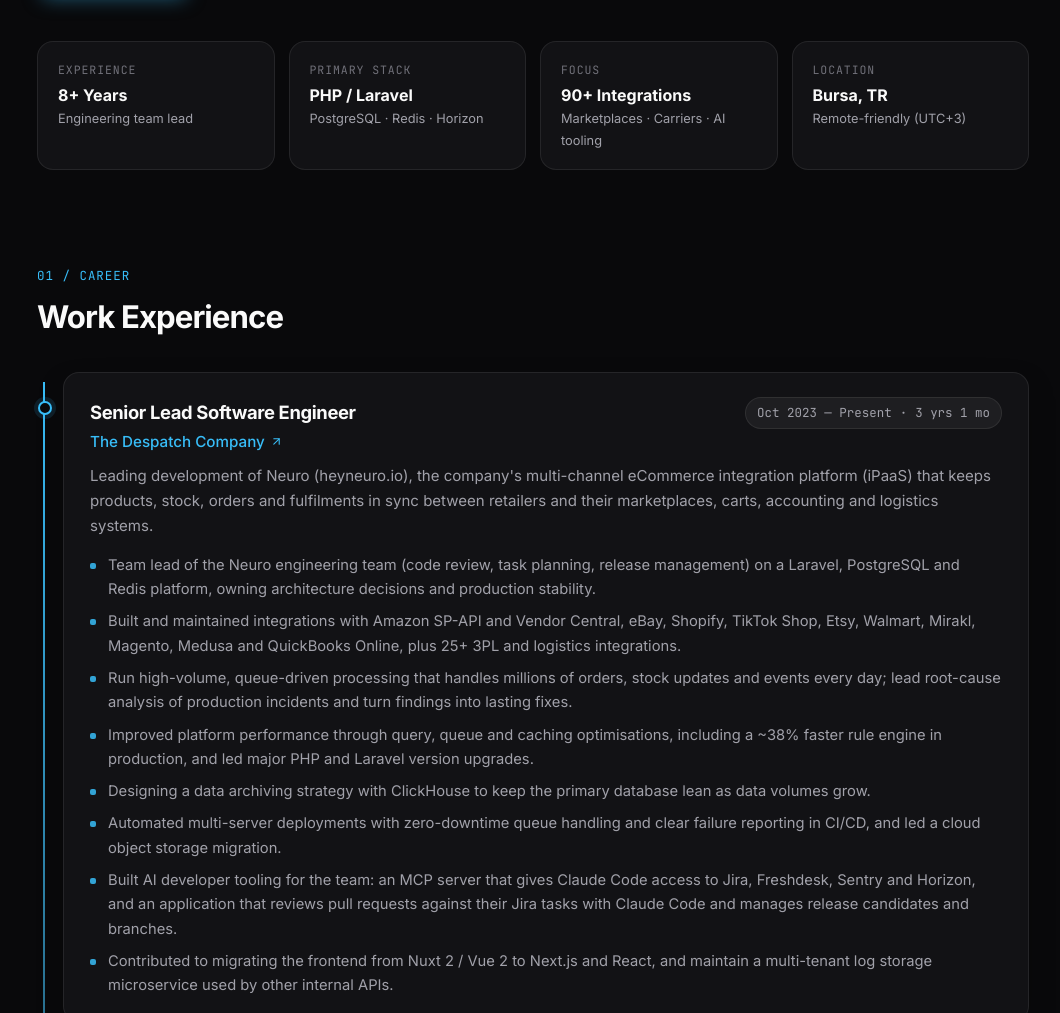
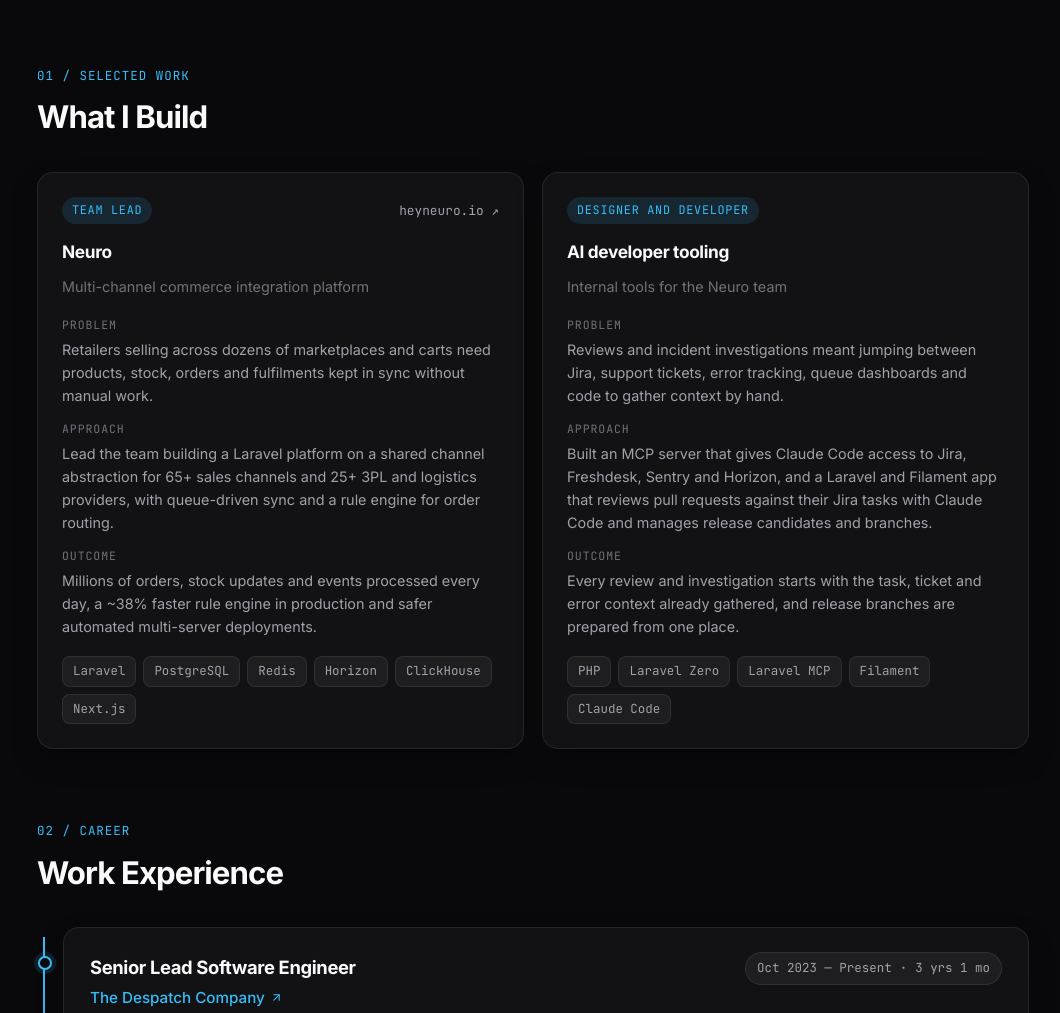
Before and after one commit to ahmetbedir/ahmetbedir.github.io, a website: page index.html in a window 1280 px wide. Shown: the part 688-1701 px from the top of the page, without its empty margins (107-1167 px from the left). Drawn offline with Linux system fonts and the light colour scheme.

Commit message:
Add Selected Work case studies, short hero pitch and tidy skills
Introduce a Selected Work section driven by resume.json selectedWork
(Neuro and AI developer tooling), show a one-line basics.pitch in the
hero instead of the full summary, and fold the Tools group into the
other skill groups so the grid fills two even rows.

```diff
--- a/index.html
+++ b/index.html
@@ -899,8 +899,57 @@ a {
   }
 }
 
+/* Selected Work case studies */
+.case-card:hover {
+  transform: none;
+}
+
+.case-role {
+  font-size: 0.74rem;
+  letter-spacing: 0.06em;
+  text-transform: uppercase;
+  color: var(--accent);
+  background: var(--accent-soft);
+  padding: 4px 10px;
+  border-radius: 999px;
+}
+
+.case-link {
+  font-size: 0.8rem;
+  color: var(--text-secondary);
+}
+
+.case-link:hover {
+  color: var(--accent);
+}
+
+.case-subtitle {
+  font-size: 0.9rem;
+  color: var(--text-muted);
+  margin-bottom: 16px;
+}
+
+.case-steps {
+  margin: 0 0 18px;
+}
+
+.case-steps dt {
+  font-size: 0.72rem;
+  letter-spacing: 0.08em;
+  text-transform: uppercase;
+  color: var(--text-muted);
+  margin-top: 12px;
+}
+
+.case-steps dd {
+  margin: 4px 0 0;
+  font-size: 0.9rem;
+  line-height: 1.6;
+  color: var(--text-secondary);
+}
+
     </style>
-    <script type="application/ld+json">{"@context":"https://schema.org","@type":"Person","name":"Ahmet Bedir","jobTitle":"Senior Lead Software Engineer","url":"https://ahmetbedir.dev","image":"https://avatars.githubusercontent.com/u/10426366?s=400&u=8ba34be7ab42ddd948d01b61bc2297d22c5d3eba&v=4","email":"mailto:ahmetbedir16@gmail.com","address":{"@type":"PostalAddress","addressLocality":"Bursa","addressCountry":"TR"},"sameAs":["https://www.linkedin.com/in/ahmet-bedir","https://github.com/ahmetbedir"],"worksFor":{"@type":"Organization","name":"The Despatch Company","url":"https://thedespatchcompany.com"},"alumniOf":[{"@type":"CollegeOrUniversity","name":"Anadolu University"},{"@type":"CollegeOrUniversity","name":"Dumlupınar University"}],"knowsAbout":["PHP","Laravel","Filament","Livewire","Pest","JavaScript","TypeScript","Vue.js","Nuxt.js","React","Next.js","Node.js","PostgreSQL","MySQL","ClickHouse","Redis","Laravel Horizon","MongoDB","Docker","Laravel Forge","DigitalOcean","AWS S3","Bitbucket Pipelines","GitHub Actions","Linux","Nginx","Sentry","RESTful API Design","GraphQL","Microservices","Marketplace & Carrier API Integrations","OAuth2","Queue-Driven Architecture","Performance Tuning","TDD","Claude Code","MCP Servers","LLM-Driven Code Review","Agentic Workflows","Team Leadership","Mentoring","Code Review","Release Management","Agile/Scrum","Git","Bitbucket","GitHub","Jira","PHPStan/Larastan","Vite"]}</script>
+    <script type="application/ld+json">{"@context":"https://schema.org","@type":"Person","name":"Ahmet Bedir","jobTitle":"Senior Lead Software Engineer","url":"https://ahmetbedir.dev","image":"https://avatars.githubusercontent.com/u/10426366?s=400&u=8ba34be7ab42ddd948d01b61bc2297d22c5d3eba&v=4","email":"mailto:ahmetbedir16@gmail.com","address":{"@type":"PostalAddress","addressLocality":"Bursa","addressCountry":"TR"},"sameAs":["https://www.linkedin.com/in/ahmet-bedir","https://github.com/ahmetbedir"],"worksFor":{"@type":"Organization","name":"The Despatch Company","url":"https://thedespatchcompany.com"},"alumniOf":[{"@type":"CollegeOrUniversity","name":"Anadolu University"},{"@type":"CollegeOrUniversity","name":"Dumlupınar University"}],"knowsAbout":["PHP","Laravel","Filament","Livewire","Pest","PHPStan/Larastan","JavaScript","TypeScript","Vue.js","Nuxt.js","React","Next.js","Node.js","Vite","PostgreSQL","MySQL","ClickHouse","Redis","Laravel Horizon","Docker","Laravel Forge","DigitalOcean","AWS S3","Bitbucket Pipelines","GitHub Actions","Git","Linux","Nginx","Sentry","RESTful API Design","GraphQL","Microservices","Marketplace & Carrier API Integrations","OAuth2","Queue-Driven Architecture","Performance Tuning","Claude Code","MCP Servers","LLM-Driven Code Review","Agentic Workflows","Team Leadership","Mentoring","Code Review","Release Management","Agile/Scrum","Jira"]}</script>
   </head>
   <body>
     <div class="bg-glow" aria-hidden="true"></div>
@@ -913,6 +962,7 @@ a {
         </a>
 
         <ul class="nav-links">
+          <li><a href="#work">Work</a></li>
           <li><a href="#experience">Experience</a></li>
           <li><a href="#projects">Projects</a></li>
           <li><a href="#skills">Skills</a></li>
@@ -945,7 +995,7 @@ a {
 
             <h1>Ahmet Bedir</h1>
             <div class="hero-role">Senior Lead Software Engineer</div>
-            <p class="hero-summary">Senior Lead Software Engineer with 8+ years of experience building and scaling SaaS, marketplace and e-commerce platforms with PHP and Laravel. Currently leading the engineering team behind a multi-channel commerce platform that integrates 65+ marketplaces, carts and accounting systems plus 25+ 3PL and logistics providers, and processes millions of queue jobs and events every day. Strong in system architecture, high-volume queue processing, production incident analysis and performance tuning, with hands-on DevOps across CI/CD, deployment automation and cloud infrastructure. Builds AI-assisted engineering tooling (MCP servers, LLM-driven code review) to speed up the team&#x27;s delivery. Open to remote roles and relocation.</p>
+            <p class="hero-summary">I lead the engineering team behind a multi-channel commerce platform that connects retailers to 90+ marketplaces, carts and logistics providers, and I build AI tooling that helps the team ship faster.</p>
 
             <div class="hero-actions">
               <a class="btn btn-primary" href="resume/ahmetbedir.pdf" download="Ahmet-Bedir-Resume.pdf">
@@ -998,10 +1048,66 @@ a {
         </div>
       </header>
 
+      <section id="work" class="section reveal">
+        <div class="section-head">
+          <div>
+            <div class="section-kicker mono">01 / Selected Work</div>
+            <h2 class="section-title">What I Build</h2>
+          </div>
+        </div>
+
+        <div class="projects-grid">
+          <article class="project-card case-card">
+            <div>
+              <div class="project-top">
+                <span class="case-role mono">Team lead</span>
+                <a class="case-link mono" href="https://heyneuro.io" target="_blank" rel="noopener noreferrer">heyneuro.io ↗</a>
+              </div>
+              <h3 class="project-name">Neuro</h3>
+              <p class="case-subtitle">Multi-channel commerce integration platform</p>
+              <dl class="case-steps">
+                <dt class="mono">Problem</dt><dd>Retailers selling across dozens of marketplaces and carts need products, stock, orders and fulfilments kept in sync without manual work.</dd>
+                <dt class="mono">Approach</dt><dd>Lead the team building a Laravel platform on a shared channel abstraction for 65+ sales channels and 25+ 3PL and logistics providers, with queue-driven sync and a rule engine for order routing.</dd>
+                <dt class="mono">Outcome</dt><dd>Millions of orders, stock updates and events processed every day, a ~38% faster rule engine in production and safer automated multi-server deployments.</dd>
+              </dl>
+            </div>
+            <ul class="tag-list">
+              <li class="tag mono">Laravel</li>
+              <li class="tag mono">PostgreSQL</li>
+              <li class="tag mono">Redis</li>
+              <li class="tag mono">Horizon</li>
+              <li class="tag mono">ClickHouse</li>
+              <li class="tag mono">Next.js</li>
+            </ul>
+          </article>
+          <article class="project-card case-card">
+            <div>
+              <div class="project-top">
+                <span class="case-role mono">Designer and developer</span>
+              </div>
+              <h3 class="project-name">AI developer tooling</h3>
+              <p class="case-subtitle">Internal tools for the Neuro team</p>
+              <dl class="case-steps">
+                <dt class="mono">Problem</dt><dd>Reviews and incident investigations meant jumping between Jira, support tickets, error tracking, queue dashboards and code to gather context by hand.</dd>
+                <dt class="mono">Approach</dt><dd>Built an MCP server that gives Claude Code access to Jira, Freshdesk, Sentry and Horizon, and a Laravel and Filament app that reviews pull requests against their Jira tasks with Claude Code and manages release candidates and branches.</dd>
+                <dt class="mono">Outcome</dt><dd>Every review and investigation starts with the task, ticket and error context already gathered, and release branches are prepared from one place.</dd>
+              </dl>
+            </div>
+            <ul class="tag-list">
+              <li class="tag mono">PHP</li>
+              <li class="tag mono">Laravel Zero</li>
+              <li class="tag mono">Laravel MCP</li>
+              <li class="tag mono">Filament</li>
+              <li class="tag mono">Claude Code</li>
+            </ul>
+          </article>
+        </div>
+      </section>
+
       <section id="experience" class="section reveal">
         <div class="section-head">
           <div>
-            <div class="section-kicker mono">01 / Career</div>
+            <div class="section-kicker mono">02 / Career</div>
             <h2 class="section-title">Work Experience</h2>
           </div>
         </div>
@@ -1118,7 +1224,7 @@ a {
       <section id="projects" class="section reveal">
         <div class="section-head">
           <div>
-            <div class="section-kicker mono">02 / Open Source</div>
+            <div class="section-kicker mono">03 / Open Source</div>
             <h2 class="section-title">Featured Projects</h2>
           </div>
           <a class="mono" style="font-size:0.84rem;color:var(--accent)" href="https://github.com/ahmetbedir" target="_blank" rel="noopener noreferrer">
@@ -1187,7 +1293,7 @@ a {
       <section id="skills" class="section reveal">
         <div class="section-head">
           <div>
-            <div class="section-kicker mono">03 / Toolkit</div>
+            <div class="section-kicker mono">04 / Toolkit</div>
             <h2 class="section-title">Technical Skills</h2>
           </div>
         </div>
@@ -1201,6 +1307,7 @@ a {
               <li class="tag mono">Filament</li>
               <li class="tag mono">Livewire</li>
               <li class="tag mono">Pest</li>
+              <li class="tag mono">PHPStan/Larastan</li>
               <li class="tag mono">JavaScript</li>
               <li class="tag mono">TypeScript</li>
               <li class="tag mono">Vue.js</li>
@@ -1208,6 +1315,7 @@ a {
               <li class="tag mono">React</li>
               <li class="tag mono">Next.js</li>
               <li class="tag mono">Node.js</li>
+              <li class="tag mono">Vite</li>
             </ul>
           </div>
           <div class="skill-card">
@@ -1218,7 +1326,6 @@ a {
               <li class="tag mono">ClickHouse</li>
               <li class="tag mono">Redis</li>
               <li class="tag mono">Laravel Horizon</li>
-              <li class="tag mono">MongoDB</li>
             </ul>
           </div>
           <div class="skill-card">
@@ -1230,6 +1337,7 @@ a {
               <li class="tag mono">AWS S3</li>
               <li class="tag mono">Bitbucket Pipelines</li>
               <li class="tag mono">GitHub Actions</li>
+              <li class="tag mono">Git</li>
               <li class="tag mono">Linux</li>
               <li class="tag mono">Nginx</li>
               <li class="tag mono">Sentry</li>
@@ -1245,7 +1353,6 @@ a {
               <li class="tag mono">OAuth2</li>
               <li class="tag mono">Queue-Driven Architecture</li>
               <li class="tag mono">Performance Tuning</li>
-              <li class="tag mono">TDD</li>
             </ul>
           </div>
           <div class="skill-card">
@@ -1265,17 +1372,7 @@ a {
               <li class="tag mono">Code Review</li>
               <li class="tag mono">Release Management</li>
               <li class="tag mono">Agile/Scrum</li>
-            </ul>
-          </div>
-          <div class="skill-card">
-            <h3 class="skill-card-title">Tools</h3>
-            <ul class="tag-list">
-              <li class="tag mono">Git</li>
-              <li class="tag mono">Bitbucket</li>
-              <li class="tag mono">GitHub</li>
               <li class="tag mono">Jira</li>
-              <li class="tag mono">PHPStan/Larastan</li>
-              <li class="tag mono">Vite</li>
             </ul>
           </div>
         </div>
@@ -1284,7 +1381,7 @@ a {
       <section id="education" class="section reveal">
         <div class="section-head">
           <div>
-            <div class="section-kicker mono">04 / Background</div>
+            <div class="section-kicker mono">05 / Background</div>
             <h2 class="section-title">Education &amp; Languages</h2>
           </div>
         </div>
--- a/themes/portfolio/style.css
+++ b/themes/portfolio/style.css
@@ -866,3 +866,52 @@ a {
     transform: none !important;
   }
 }
+
+/* Selected Work case studies */
+.case-card:hover {
+  transform: none;
+}
+
+.case-role {
+  font-size: 0.74rem;
+  letter-spacing: 0.06em;
+  text-transform: uppercase;
+  color: var(--accent);
+  background: var(--accent-soft);
+  padding: 4px 10px;
+  border-radius: 999px;
+}
+
+.case-link {
+  font-size: 0.8rem;
+  color: var(--text-secondary);
+}
+
+.case-link:hover {
+  color: var(--accent);
+}
+
+.case-subtitle {
+  font-size: 0.9rem;
+  color: var(--text-muted);
+  margin-bottom: 16px;
+}
+
+.case-steps {
+  margin: 0 0 18px;
+}
+
+.case-steps dt {
+  font-size: 0.72rem;
+  letter-spacing: 0.08em;
+  text-transform: uppercase;
+  color: var(--text-muted);
+  margin-top: 12px;
+}
+
+.case-steps dd {
+  margin: 4px 0 0;
+  font-size: 0.9rem;
+  line-height: 1.6;
+  color: var(--text-secondary);
+}
```
Also changed, not shown: config/resume.json (+44 -18 lines), resume/ahmetbedir.html (+5 -9 lines), 2 other files.
